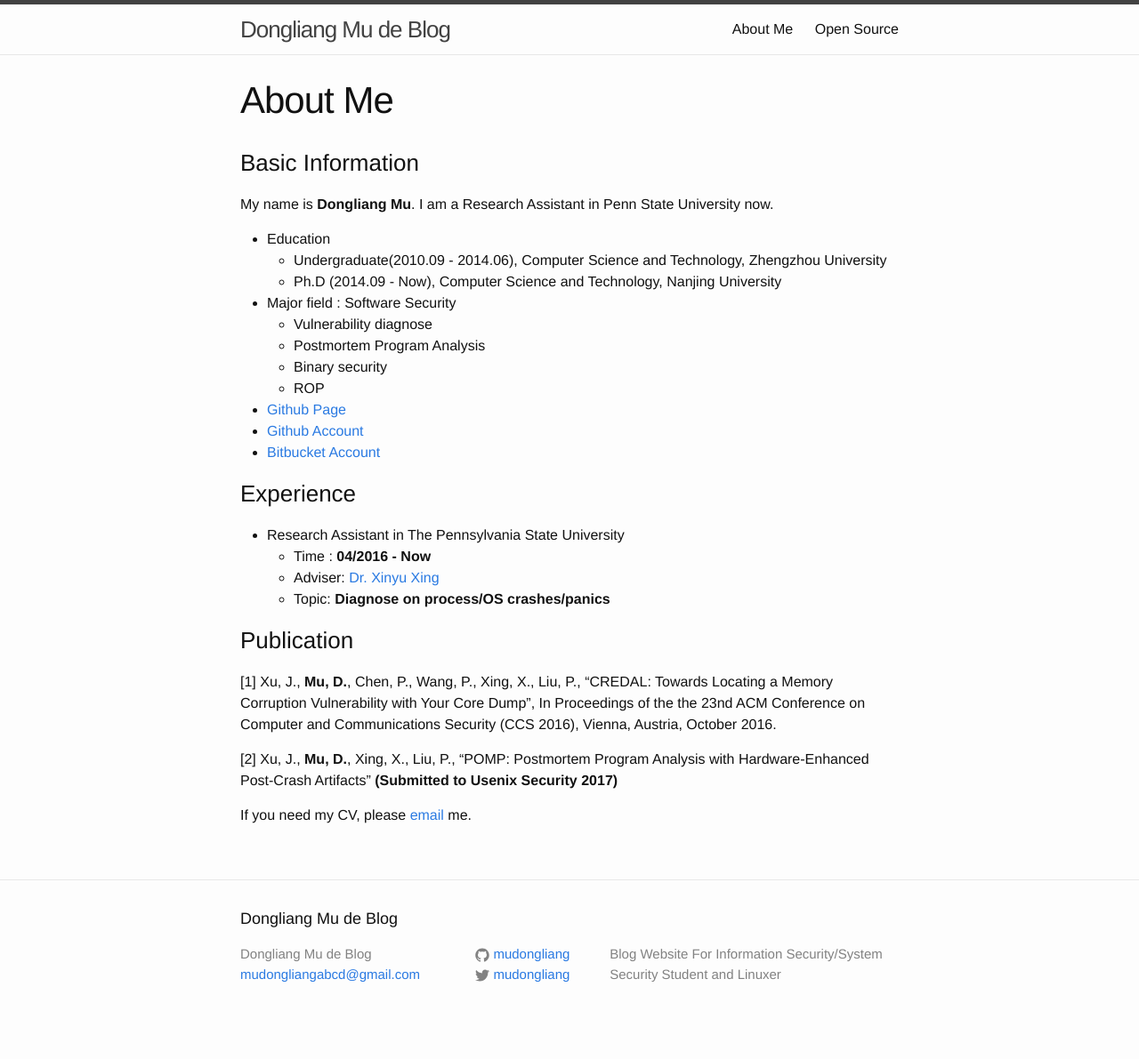
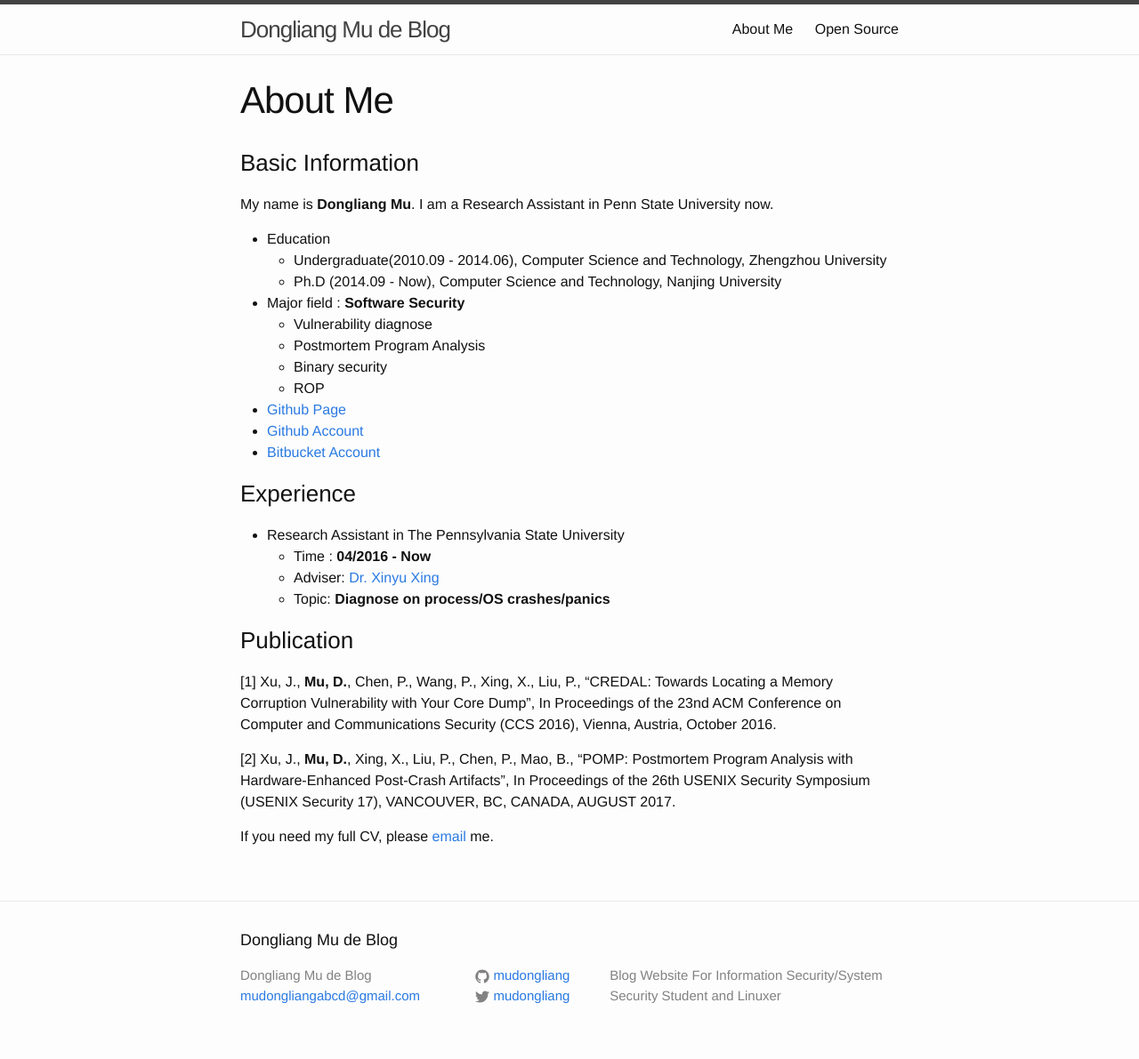
Before and after one commit to mudongliang/mudongliang.github.io, a Jekyll site: the page built from about/about.md, in a window 1280 px wide. Shown: the whole page at 89% size. Built offline with Jekyll 4.4.1, drawn with Linux system fonts in a browser that asks for light colours; before the commit the page ends 1167 px from its top, so only the background shows below that.

Commit message:
Modify my information

```diff
--- a/about/about.md
+++ b/about/about.md
@@ -11,7 +11,7 @@ My name is **Dongliang Mu**. I am a Research Assistant in Penn State University
 - Education
 	- Undergraduate(2010.09 - 2014.06), Computer Science and Technology, Zhengzhou University
 	- Ph.D (2014.09 - Now), Computer Science and Technology, Nanjing University
-- Major field : Software Security
+- Major field : **Software Security**
 	- Vulnerability diagnose
 	- Postmortem Program Analysis
 	- Binary security
@@ -29,8 +29,8 @@ My name is **Dongliang Mu**. I am a Research Assistant in Penn State University
 
 ### Publication
 
-[1] Xu, J., **Mu, D.**, Chen, P., Wang, P., Xing, X., Liu, P., "CREDAL: Towards Locating a Memory Corruption Vulnerability with Your Core Dump", In Proceedings of the the 23nd ACM Conference on Computer and Communications Security (CCS 2016), Vienna, Austria, October 2016.
+[1] Xu, J., **Mu, D.**, Chen, P., Wang, P., Xing, X., Liu, P., "CREDAL: Towards Locating a Memory Corruption Vulnerability with Your Core Dump", In Proceedings of the 23nd ACM Conference on Computer and Communications Security (CCS 2016), Vienna, Austria, October 2016.
 
-[2] Xu, J., **Mu, D.**, Xing, X., Liu, P., "POMP: Postmortem Program Analysis with Hardware-Enhanced Post-Crash Artifacts" **(Submitted to Usenix Security 2017)**
+[2] Xu, J., **Mu, D.**, Xing, X., Liu, P., Chen, P., Mao, B., "POMP: Postmortem Program Analysis with Hardware-Enhanced Post-Crash Artifacts", In Proceedings of the 26th USENIX Security Symposium (USENIX Security 17), VANCOUVER, BC, CANADA, AUGUST 2017.
 
-If you need my CV, please [email](mailto:mudongliangabcd@gmail.com) me.
+If you need my full CV, please [email](mailto:mudongliangabcd@gmail.com) me.
```
